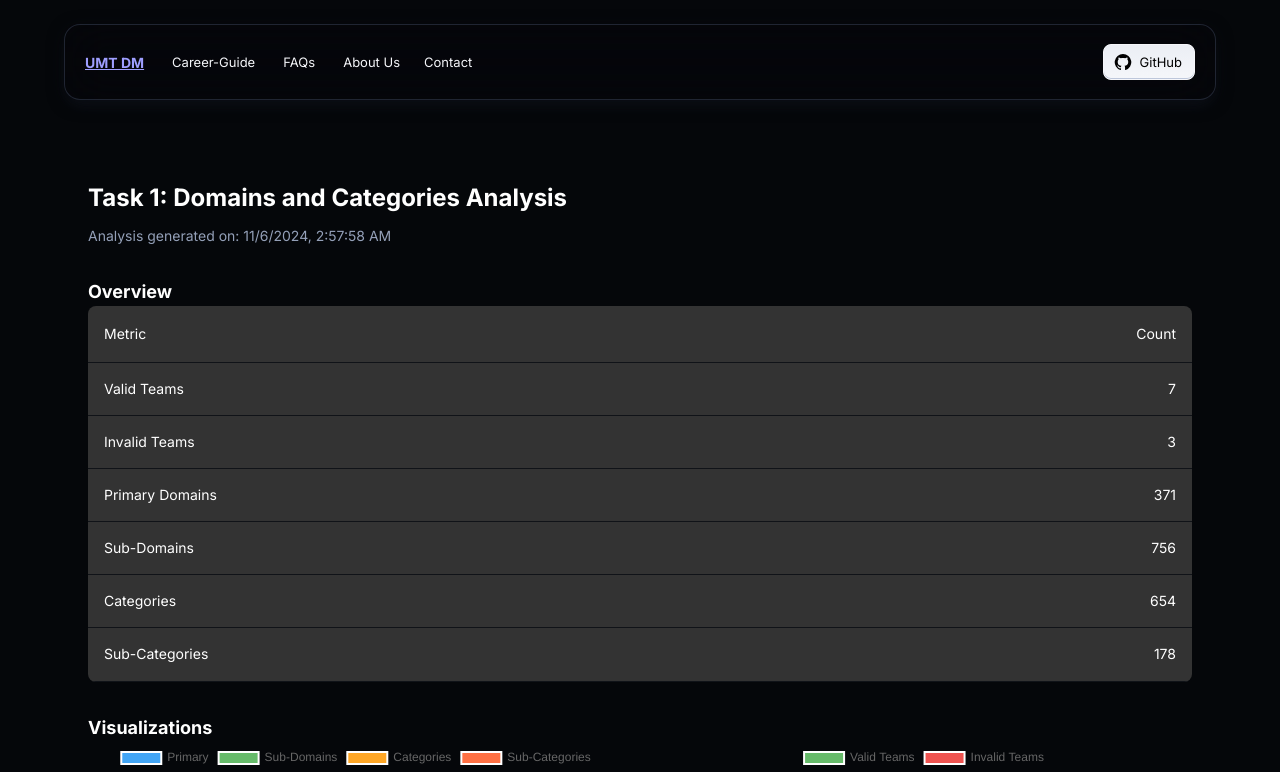
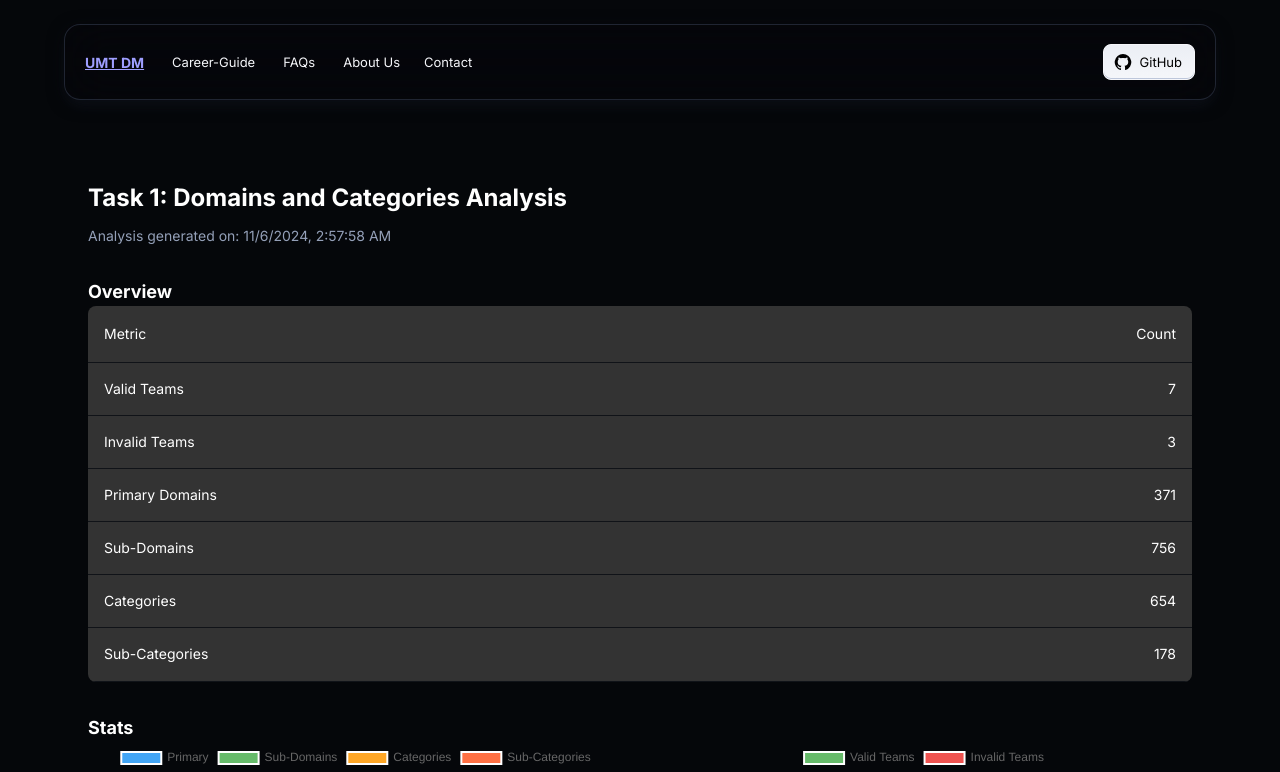
Before and after one commit to umt-dm/umt-dm.github.io, a Next.js app in the folder src/: page /analysis/task-1 in a window 1280 px wide. Shown: the top 772 px of the page. Built offline with nearby package versions, Linux system fonts and the light colour scheme.

Commit message:
updated stats heading

```diff
--- a/src/pages/analysis/task-1.tsx
+++ b/src/pages/analysis/task-1.tsx
@@ -154,7 +154,7 @@ const AnalysisPage = () => {
         </TableContainer>
 
         <Typography variant="h6" sx={{ mt: 4 }}>
-          Visualizations
+          Stats
         </Typography>
         <Grid container spacing={4}>
           <Grid item xs={12} sm={6}>
```
